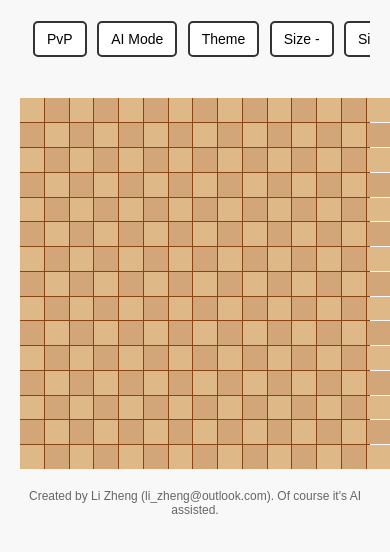
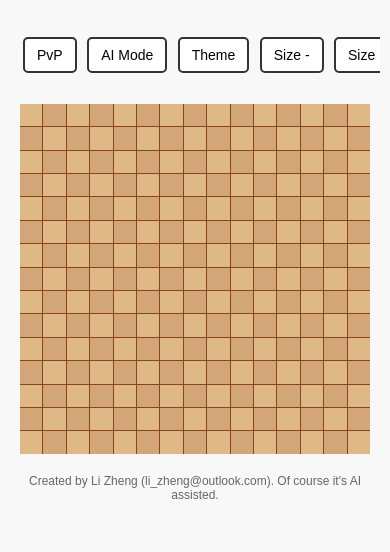
Before and after one commit to xjrmh/gomoku-game, a plain HTML site: page index.html in a window 390 px wide. Shown: the part 218-770 px from the top of the page. Drawn offline with Linux system fonts and the light colour scheme.

Commit message:
Fix mobile board overflow issue
- Adjust board size calculation to account for container padding
- Reduce container padding on mobile from 20px to 10px
- Use calc(100vw - 40px) instead of 95vw for better viewport fit

```diff
--- a/style.css
+++ b/style.css
@@ -252,9 +252,18 @@ h1 {
 }
 
 @media (max-width: 600px) {
+  body {
+    padding: 0;
+  }
+
+  .container {
+    padding: 10px;
+  }
+
   #board {
-    width: 95vw;
-    height: 95vw;
+    width: calc(100vw - 40px);
+    height: calc(100vw - 40px);
+    margin: 10px auto;
   }
 
   .stone {
```
